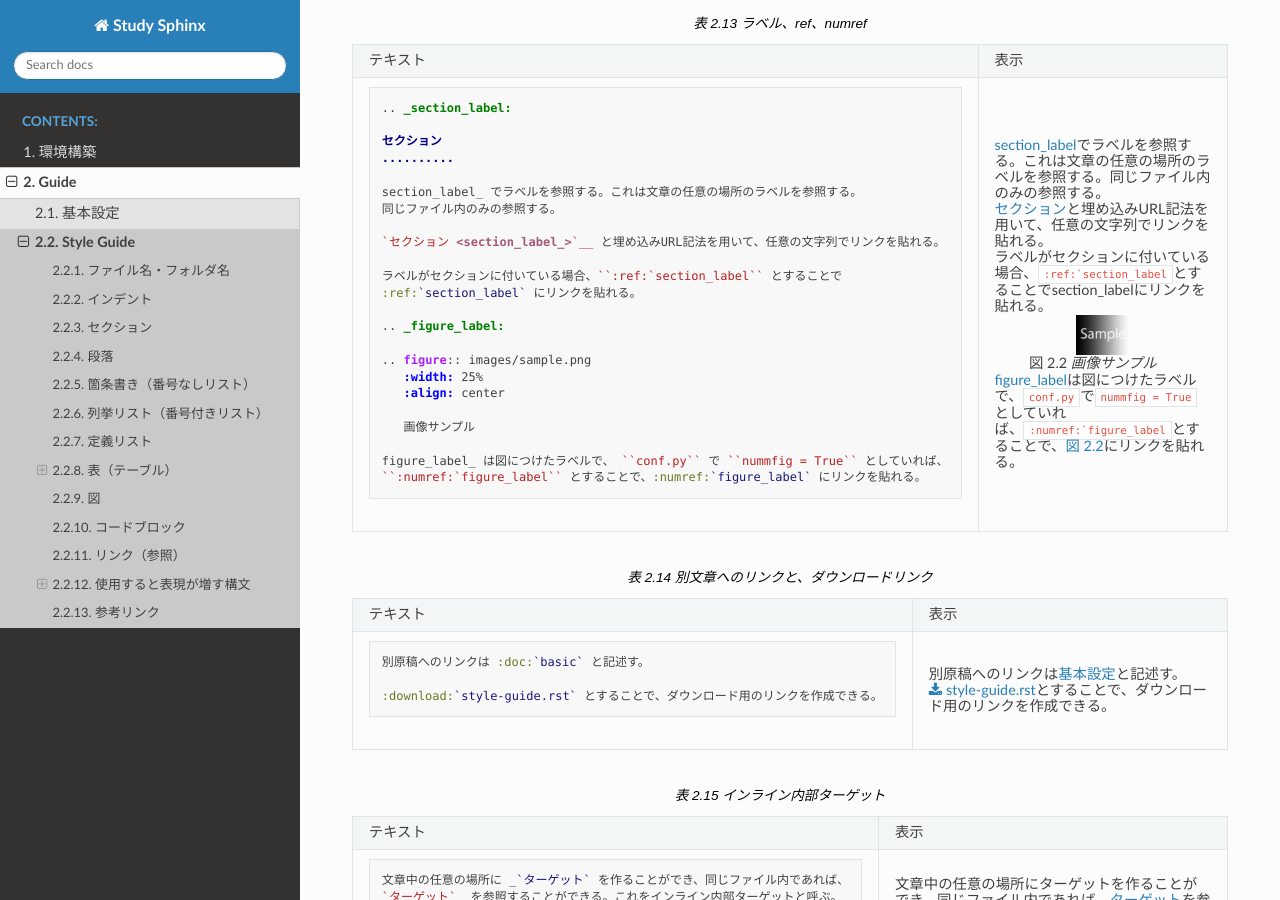
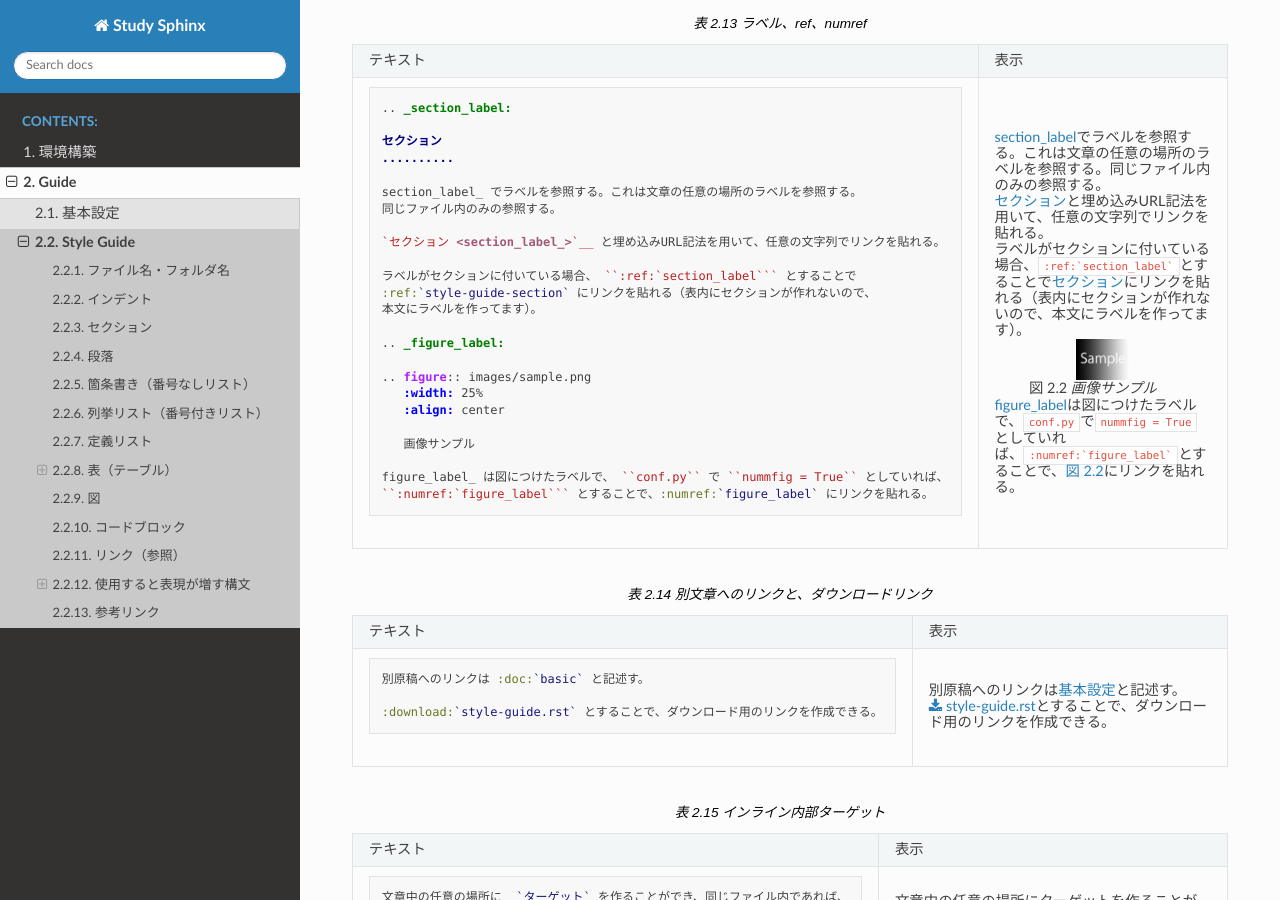
Before and after one commit to kkAyataka/study-sphinx, a Sphinx documentation site: the page built from doc/guide/style-guide.rst, in a window 1280 px wide and 900 px high, scrolled down 6334 px. Built offline with Sphinx 7.4.7 and the Read the Docs theme 2.0.0, drawn with Linux system fonts in a browser that asks for light colours.

Commit message:
Fix section link error

````diff
--- a/doc/guide/style-guide.rst
+++ b/doc/guide/style-guide.rst
@@ -29,6 +29,8 @@ reStructuredText/Sphinxで記述する際のローカルなガイドラインに
 定義リストやリテラルコードブロックなど、一部定義が緩いものがあるが、この場合に **2スペース** を用いる。
 ベースラインをそろえるのに2を使用することが多いため、それに合わせる。
 
+
+.. _style-guide-section:
 
 セクション
 ================================================================================
--- a/doc/guide/style-sample/label-ref-numref.txt
+++ b/doc/guide/style-sample/label-ref-numref.txt
@@ -8,8 +8,9 @@ section_label_ でラベルを参照する。これは文章の任意の場所
 
 `セクション <section_label_>`__ と埋め込みURL記法を用いて、任意の文字列でリンクを貼れる。
 
-ラベルがセクションに付いている場合、``:ref:`section_label`` とすることで
-:ref:`section_label` にリンクを貼れる。
+ラベルがセクションに付いている場合、 ``:ref:`section_label``` とすることで
+:ref:`style-guide-section` にリンクを貼れる（表内にセクションが作れないので、
+本文にラベルを作ってます）。
 
 .. _figure_label:
 
@@ -20,4 +21,4 @@ section_label_ でラベルを参照する。これは文章の任意の場所
    画像サンプル
 
 figure_label_ は図につけたラベルで、 ``conf.py`` で ``nummfig = True`` としていれば、
-``:numref:`figure_label`` とすることで、:numref:`figure_label` にリンクを貼れる。
+``:numref:`figure_label``` とすることで、:numref:`figure_label` にリンクを貼れる。
````
